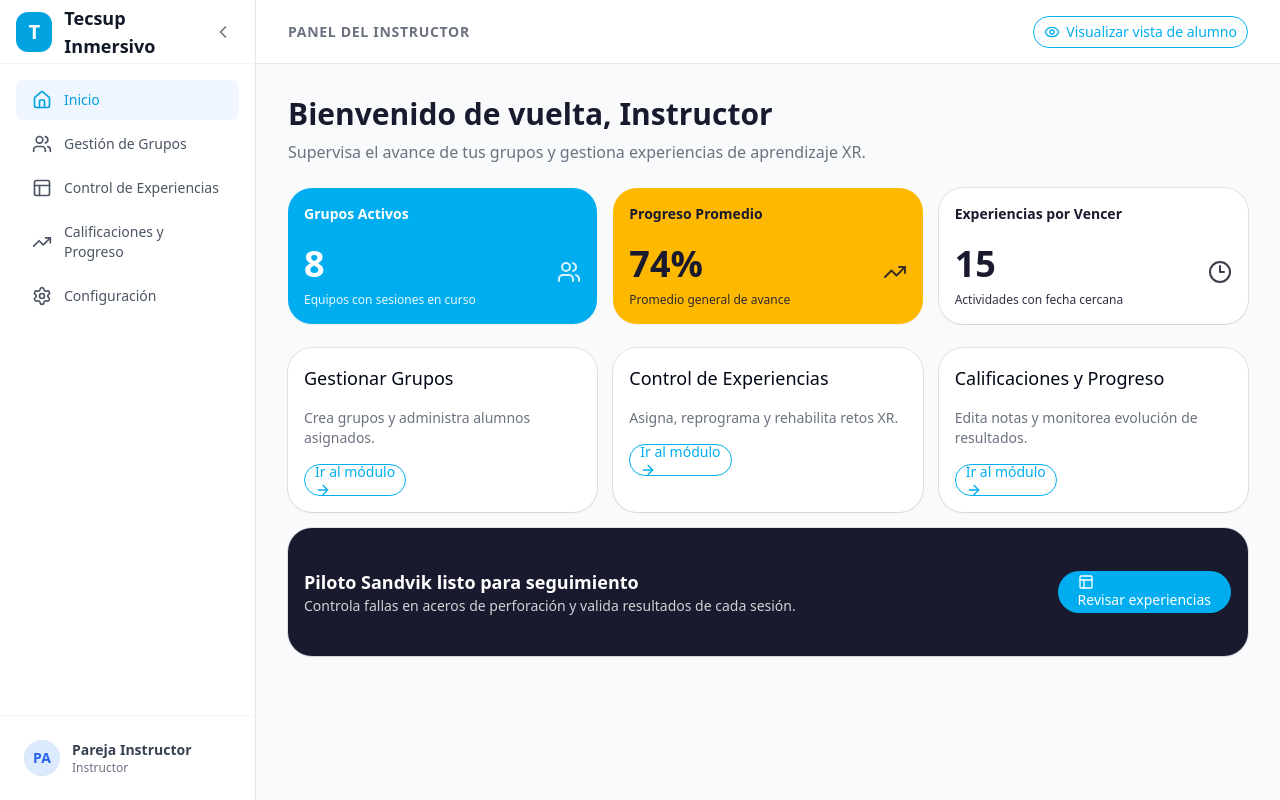
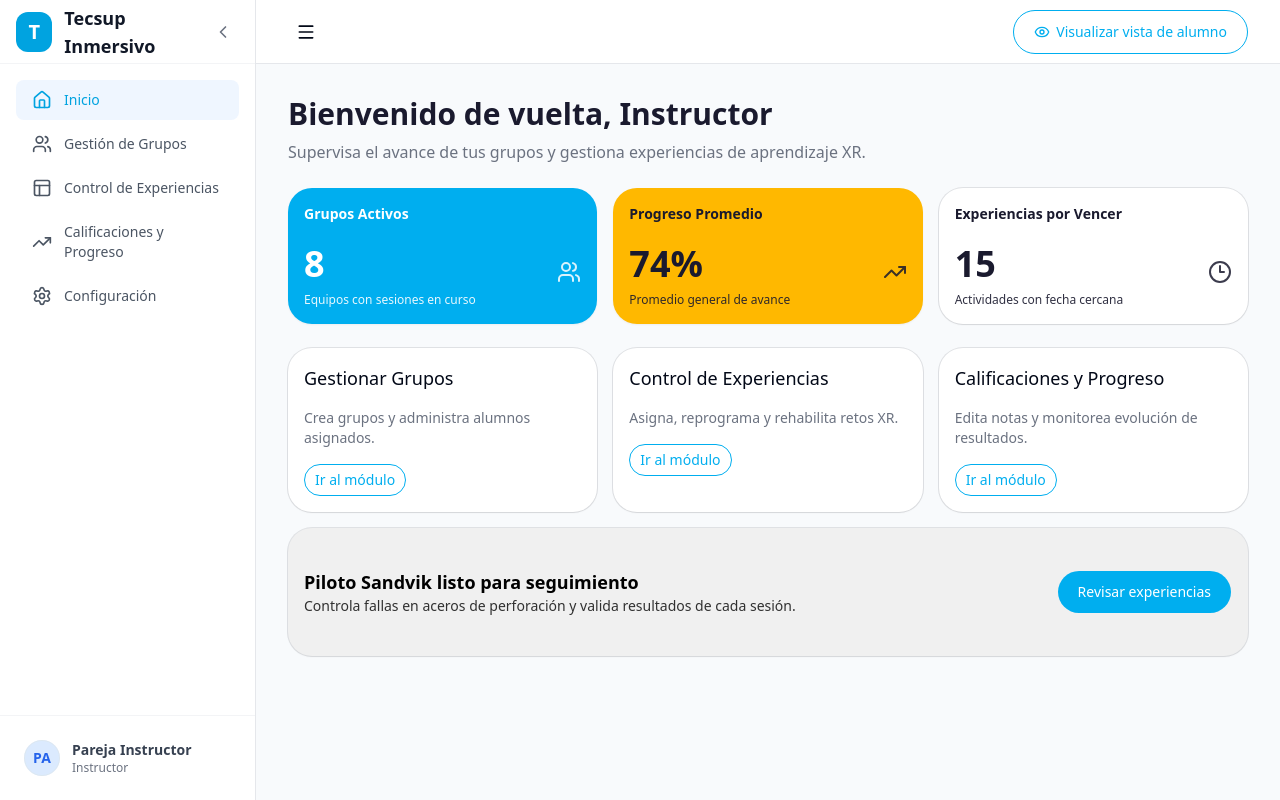
Before and after one commit to draux-l/ti-web, a Next.js app: page /dashboard/instructor in a window 1280 px wide. Built offline with nearby package versions, Linux system fonts and the light colour scheme.

Commit message:
Modificacion de elementos

```diff
--- a/src/app/dashboard/instructor/grades/page.tsx
+++ b/src/app/dashboard/instructor/grades/page.tsx
@@ -98,7 +98,7 @@ export default function InstructorGradesPage() {
       <section className="grid gap-4 xl:grid-cols-3">
         <Card className="rounded-3xl bg-white shadow-sm xl:col-span-2">
           <CardHeader>
-            <CardTitle>Promedio por Squad (Gráfico de Barras)</CardTitle>
+            <CardTitle>Promedio por Squad</CardTitle>
           </CardHeader>
           <CardContent className="h-[280px]">
             <ResponsiveContainer width="100%" height="100%">
@@ -123,7 +123,7 @@ export default function InstructorGradesPage() {
             <CardTitle>Promedio actual</CardTitle>
           </CardHeader>
           <CardContent className="space-y-2">
-            <p className="text-5xl font-bold">{avgScore}</p>
+            <p className="text-9xl font-bold">{avgScore}</p>
             <p className="text-sm">Actualizado automáticamente al editar notas finales.</p>
           </CardContent>
         </Card>
--- a/src/app/dashboard/instructor/layout.tsx
+++ b/src/app/dashboard/instructor/layout.tsx
@@ -3,7 +3,7 @@
 import Link from "next/link"
 import { useState } from "react"
 import { useRouter } from "next/navigation"
-import { Eye, Home, Users, Layout, TrendingUp, Settings, Menu, X } from "lucide-react"
+import { Home, Users, Layout, TrendingUp, Settings, Menu, X, Eye } from "lucide-react"
 
 import { Sidebar } from "@/components/Sidebar"
 import { Button } from "@/components/ui/button"
@@ -36,22 +36,19 @@ export default function InstructorLayout({
 
       <div className="flex min-w-0 flex-1 flex-col">
         <header className="sticky top-0 z-20 flex h-16 items-center justify-between border-b border-gray-200 bg-white px-4 md:px-8">
-          <div className="flex items-center gap-3">
+          <div className="flex items-center">
             <Button
               variant="ghost"
-              className="h-9 w-9 rounded-full p-0 md:hidden"
+              className="h-9 w-9 rounded-full p-0"
               onClick={() => setIsMobileMenuOpen(true)}
             >
               <Menu className="size-5" />
             </Button>
-            <h2 className="text-sm font-semibold tracking-wider text-gray-500 uppercase">
-              Panel del Instructor
-            </h2>
           </div>
           <Button
             onClick={() => window.open("/dashboard/student", "_blank")}
             variant="outline"
-            className="rounded-full border-[#00AEEF] text-[#00AEEF] hover:bg-blue-50 hover:text-[#0098d1]"
+            className="h-11 rounded-full border-[#00AEEF] px-5 text-[#00AEEF] hover:bg-blue-50 hover:text-[#0098d1]"
           >
             <Eye className="size-4" />
             <span className="hidden sm:inline">Visualizar vista de alumno</span>
--- a/src/app/dashboard/instructor/page.tsx
+++ b/src/app/dashboard/instructor/page.tsx
@@ -95,18 +95,17 @@ export default function InstructorHomePage() {
               >
                 <Link href={item.href}>
                   Ir al módulo
-                  <ArrowRight className="size-4" />
                 </Link>
               </Button>
             </CardContent>
           </Card>
         ))}
 
-        <Card className="rounded-3xl bg-[#1A1A2E] text-white shadow-sm lg:col-span-3">
+        <Card className="rounded-3xl bg-[#F0F0F0] text-white shadow-sm lg:col-span-3">
           <CardContent className="flex flex-col gap-4 py-6 md:flex-row md:items-center md:justify-between">
             <div>
-              <p className="text-lg font-semibold">Piloto Sandvik listo para seguimiento</p>
-              <p className="text-sm text-white/80">
+              <p className="text-lg text-black font-semibold">Piloto Sandvik listo para seguimiento</p>
+              <p className="text-sm text-black/80">
                 Controla fallas en aceros de perforación y valida resultados de cada sesión.
               </p>
             </div>
@@ -115,8 +114,7 @@ export default function InstructorHomePage() {
               className="h-11 rounded-full bg-[#00AEEF] px-5 text-white hover:bg-[#0098d1]"
             >
               <Link href="/dashboard/instructor/experiences">
-                <Layout className="size-4" />
-                Revisar experiencias
+                             Revisar experiencias
               </Link>
             </Button>
           </CardContent>
--- a/src/app/dashboard/instructor/settings/page.tsx
+++ b/src/app/dashboard/instructor/settings/page.tsx
@@ -11,8 +11,8 @@ type Tab = "perfil" | "notificaciones" | "seguridad"
 
 export default function InstructorSettingsPage() {
   const [tab, setTab] = useState<Tab>("perfil")
-  const [name, setName] = useState("Pareja Instructor")
-  const [lastName, setLastName] = useState("Quispe")
+  const [name, setName] = useState("Benjamin")
+  const [lastName, setLastName] = useState("Pareja")
   const [position, setPosition] = useState("Instructor Senior VR")
   const [phone, setPhone] = useState("+51 999 888 777")
   const [specialty, setSpecialty] = useState("Mantenimiento de equipos de perforación")
```
